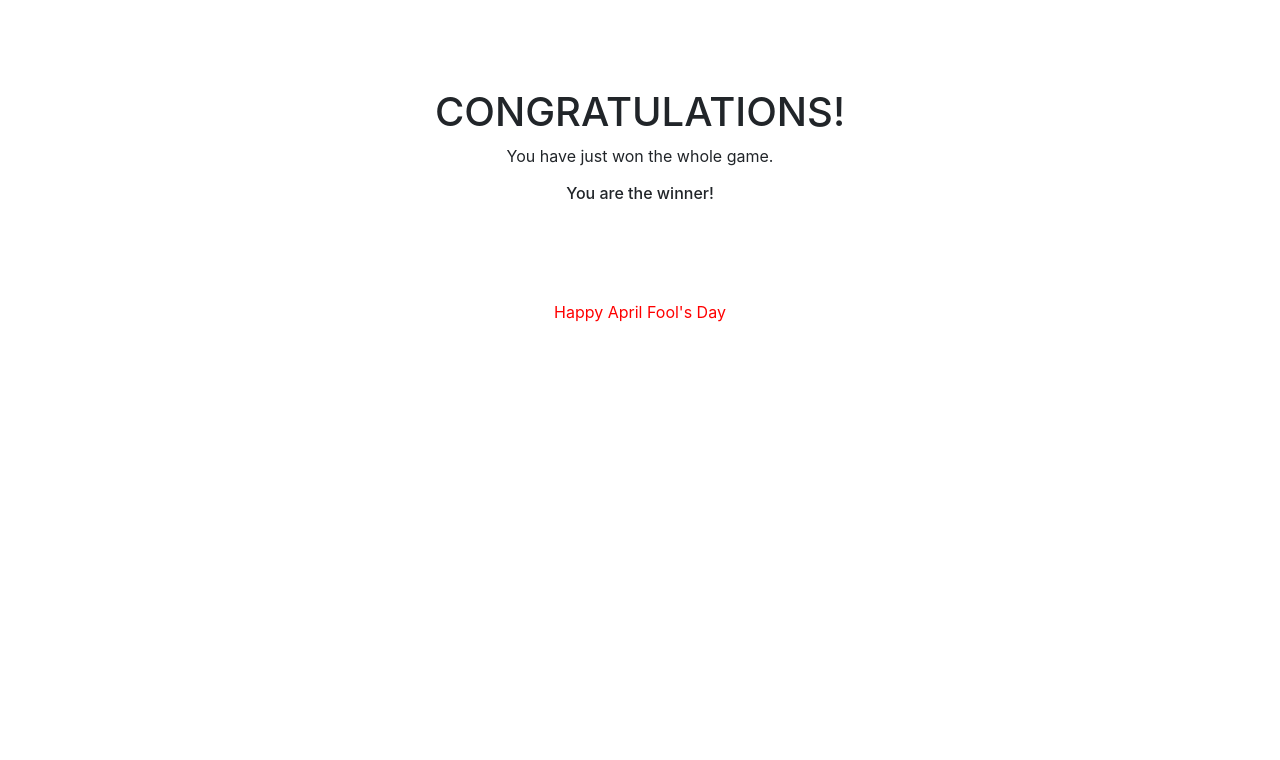
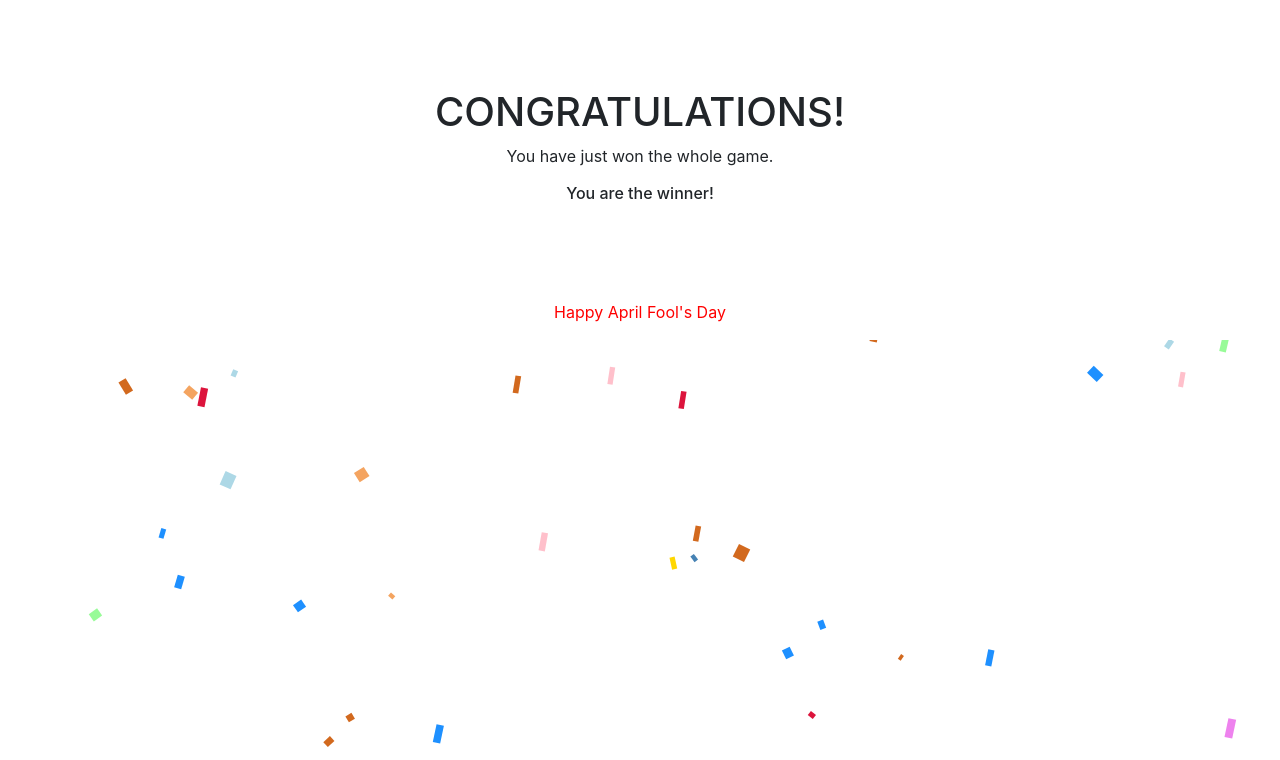
Before and after one commit to gretazas/22nd_century_game, a plain HTML site: page index.html in a window 1280 px wide. Both pictures are taken after a click on the button "Press the button to play!". Shown: the top 760 px of the page. Drawn offline with nearby package versions, Linux system fonts and the light colour scheme.

Commit message:
Add confetti

```diff
--- /dev/null
+++ b/assets/confetti-falling-animation/confetti.js
@@ -0,0 +1,130 @@
+var maxParticleCount = 150; //set max confetti count
+var particleSpeed = 2; //set the particle animation speed
+var startConfetti; //call to start confetti animation
+var stopConfetti; //call to stop adding confetti
+var toggleConfetti; //call to start or stop the confetti animation depending on whether it's already running
+var removeConfetti; //call to stop the confetti animation and remove all confetti immediately
+
+(function() {
+	startConfetti = startConfettiInner;
+	stopConfetti = stopConfettiInner;
+	toggleConfetti = toggleConfettiInner;
+	removeConfetti = removeConfettiInner;
+	var colors = ["DodgerBlue", "OliveDrab", "Gold", "Pink", "SlateBlue", "LightBlue", "Violet", "PaleGreen", "SteelBlue", "SandyBrown", "Chocolate", "Crimson"]
+	var streamingConfetti = false;
+	var animationTimer = null;
+	var particles = [];
+	var waveAngle = 0;
+
+	function resetParticle(particle, width, height) {
+		particle.color = colors[(Math.random() * colors.length) | 0];
+		particle.x = Math.random() * width;
+		particle.y = Math.random() * height - height;
+		particle.diameter = Math.random() * 10 + 5;
+		particle.tilt = Math.random() * 10 - 10;
+		particle.tiltAngleIncrement = Math.random() * 0.07 + 0.05;
+		particle.tiltAngle = 0;
+		return particle;
+	}
+
+	function startConfettiInner() {
+		var width = window.innerWidth;
+		var height = window.innerHeight;
+		window.requestAnimFrame = (function() {
+			return window.requestAnimationFrame ||
+				window.webkitRequestAnimationFrame ||
+				window.mozRequestAnimationFrame ||
+				window.oRequestAnimationFrame ||
+				window.msRequestAnimationFrame ||
+				function (callback) {
+					return window.setTimeout(callback, 16.6666667);
+				};
+		})();
+		var canvas = document.getElementById("confetti-canvas");
+		if (canvas === null) {
+			canvas = document.createElement("canvas");
+			canvas.setAttribute("id", "confetti-canvas");
+			canvas.setAttribute("style", "display:block;z-index:999999;pointer-events:none");
+			document.body.appendChild(canvas);
+			canvas.width = width;
+			canvas.height = height;
+			window.addEventListener("resize", function() {
+				canvas.width = window.innerWidth;
+				canvas.height = window.innerHeight;
+			}, true);
+		}
+		var context = canvas.getContext("2d");
+		while (particles.length < maxParticleCount)
+			particles.push(resetParticle({}, width, height));
+		streamingConfetti = true;
+		if (animationTimer === null) {
+			(function runAnimation() {
+				context.clearRect(0, 0, window.innerWidth, window.innerHeight);
+				if (particles.length === 0)
+					animationTimer = null;
+				else {
+					updateParticles();
+					drawParticles(context);
+					animationTimer = requestAnimFrame(runAnimation);
+				}
+			})();
+		}
+	}
+
+	function stopConfettiInner() {
+		streamingConfetti = false;
+	}
+
+	function removeConfettiInner() {
+		stopConfetti();
+		particles = [];
+	}
+
+	function toggleConfettiInner() {
+		if (streamingConfetti)
+			stopConfettiInner();
+		else
+			startConfettiInner();
+	}
+
+	function drawParticles(context) {
+		var particle;
+		var x;
+		for (var i = 0; i < particles.length; i++) {
+			particle = particles[i];
+			context.beginPath();
+			context.lineWidth = particle.diameter;
+			context.strokeStyle = particle.color;
+			x = particle.x + particle.tilt;
+			context.moveTo(x + particle.diameter / 2, particle.y);
+			context.lineTo(x, particle.y + particle.tilt + particle.diameter / 2);
+			context.stroke();
+		}
+	}
+
+	function updateParticles() {
+		var width = window.innerWidth;
+		var height = window.innerHeight;
+		var particle;
+		waveAngle += 0.01;
+		for (var i = 0; i < particles.length; i++) {
+			particle = particles[i];
+			if (!streamingConfetti && particle.y < -15)
+				particle.y = height + 100;
+			else {
+				particle.tiltAngle += particle.tiltAngleIncrement;
+				particle.x += Math.sin(waveAngle);
+				particle.y += (Math.cos(waveAngle) + particle.diameter + particleSpeed) * 0.5;
+				particle.tilt = Math.sin(particle.tiltAngle) * 15;
+			}
+			if (particle.x > width + 20 || particle.x < -20 || particle.y > height) {
+				if (streamingConfetti && particles.length <= maxParticleCount)
+					resetParticle(particle, width, height);
+				else {
+					particles.splice(i, 1);
+					i--;
+				}
+			}
+		}
+	}
+})();
--- a/assets/js/script.js
+++ b/assets/js/script.js
@@ -7,10 +7,13 @@ document.getElementById('winner').innerHTML = `
 
 `
 document.getElementById('button').remove();
+
 document.body.innerHTML += `
-<div>
+<div">
 <p style="text-align:center; font-size:16px; color:red">Happy April Fool's Day</p>
 </div>
 `
+startConfetti();
 }
+
 document.getElementById('button').addEventListener('click', winTheGame)
--- a/index.html
+++ b/index.html
@@ -17,5 +17,6 @@
     <button type="button" class="btn btn-success">Press the button to play!</button>
     </div>
     <script src="assets/js/script.js"></script>
+    <script src="assets\confetti-falling-animation\confetti.js"></script>
 </body>
 </html>
```
Also changed, not shown: assets/confetti-falling-animation/index.html (added, +107 -0 lines).
